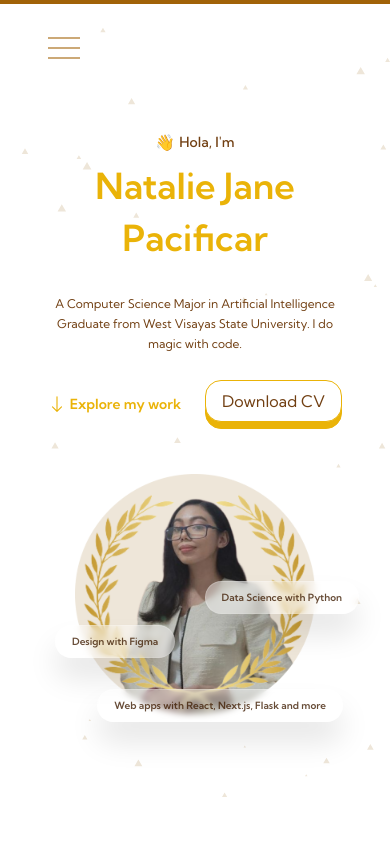
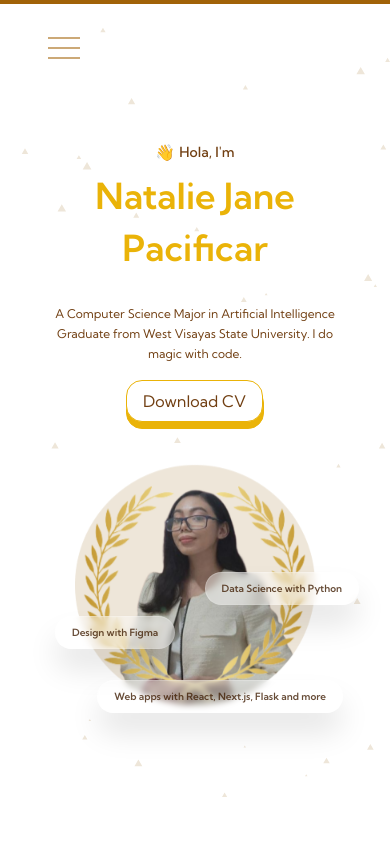
Before and after one commit to Fynmn/react-typescript-portfolio, a React (Vite) app: page / in a window 390 px wide. Shown: the top 844 px of the page. Built offline with nearby package versions, Linux system fonts and the light colour scheme.

Commit message:
fixed: explore my work button

```diff
--- a/src/components/sections/Introduction.tsx
+++ b/src/components/sections/Introduction.tsx
@@ -47,8 +47,8 @@ const Introduction: React.FC<IntroductionProps> = ({ sectionRef }) => {
               Typescript and more. I also do Design and Data Analytics too!
             </p> */}
           </div>
-          <div className="flex justify-center md:justify-end items-center py-1 gap-x-4">
-            <div className="">
+          <div className="flex justify-center md:justify-end items-center py-1 gap-x-8">
+            <div className="hidden sm:block">
               <Link
                 to={"projects-section"}
                 smooth={true}
```
